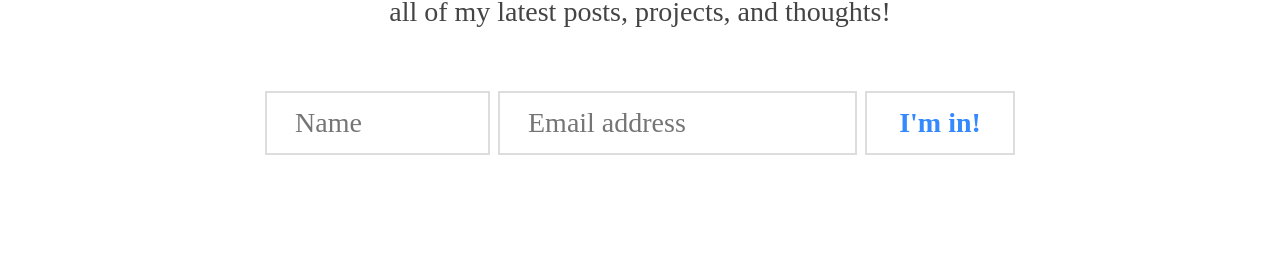
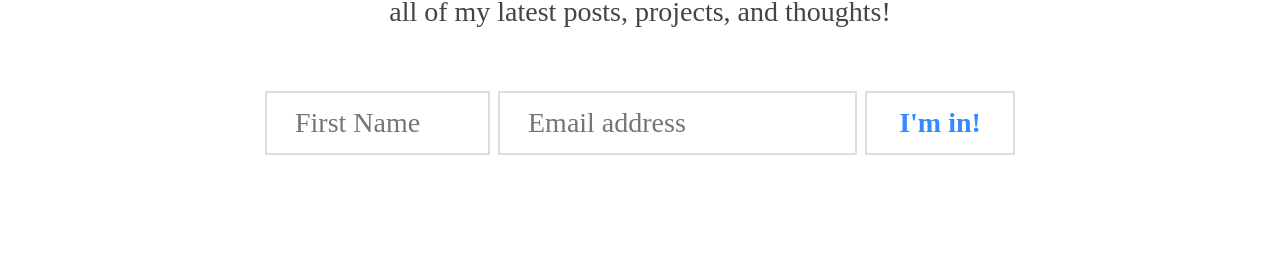
Before and after one commit to pcorey/pcorey.github.io, a Jekyll site: the page built from index.html, in a window 1280 px wide. Shown: the part 3641-3905 px from the top of the page. Built offline with Jekyll 4.4.1, drawn with Linux system fonts in a browser that asks for light colours; nearby versions of some CDN libraries.

Commit message:
Name -> First Name

```diff
--- a/_includes/footer.html
+++ b/_includes/footer.html
@@ -10,7 +10,7 @@
         <p>Sign up for the <em>East5th Newsletter</em> to stay up to date on all of my latest posts, projects, and thoughts!</p>
         <div class="email-wrapper">
           <!-- <input type="text" placeholder="First name" value="" name="FNAME" class="" id="mce-FNAME" tabindex="2"><input type="text" placeholder="Last name" value="" name="LNAME" class="" id="mce-LNAME" tabindex="3"> -->
-          <input type="text" placeholder="Name" value="" name="FNAME" class="" id="mce-FNAME" tabindex="1"><!--
+          <input type="text" placeholder="First Name" value="" name="FNAME" class="" id="mce-FNAME" tabindex="1"><!--
           --><input placeholder="Email address" type="email" value="" name="EMAIL" id="mce-EMAIL" tabindex="2"><!--
           --><input type="submit" value="I'm in!" name="subscribe" id="mc-embedded-subscribe" tabindex="3">
         </div>
```
